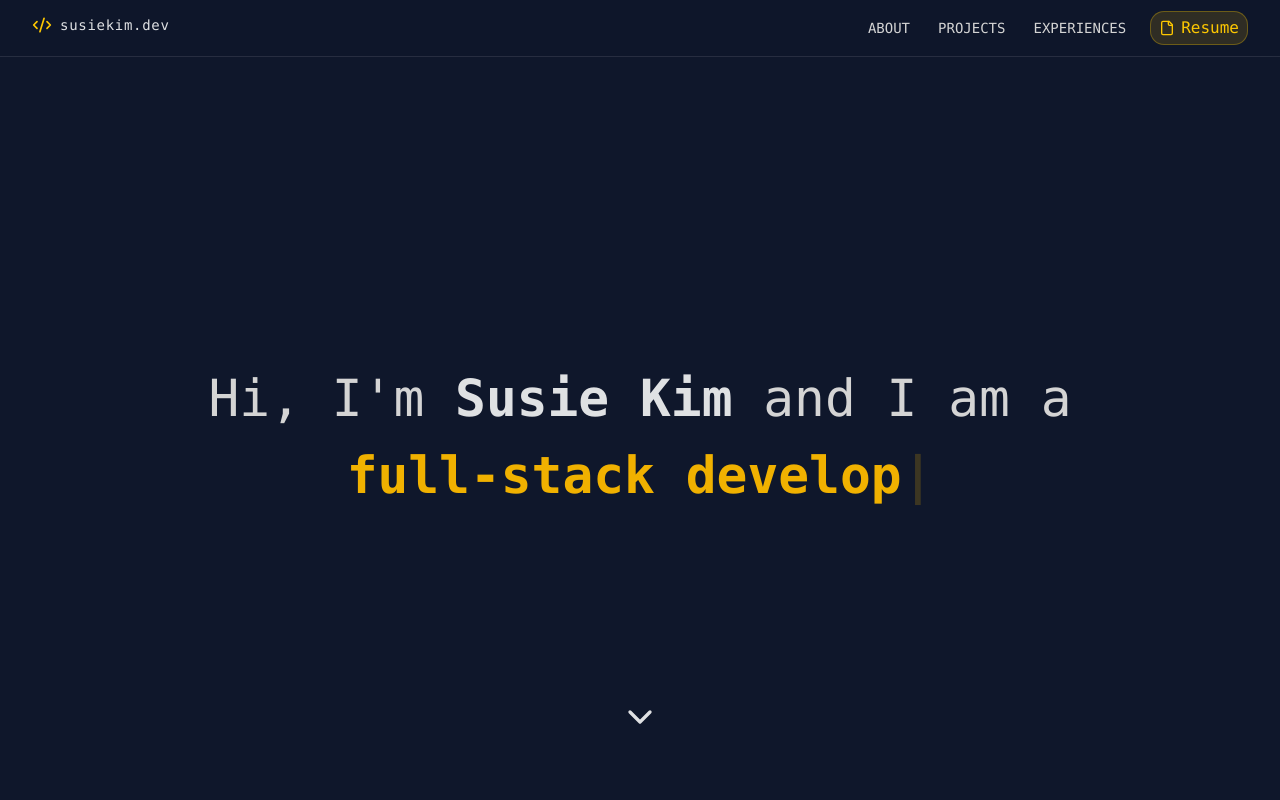
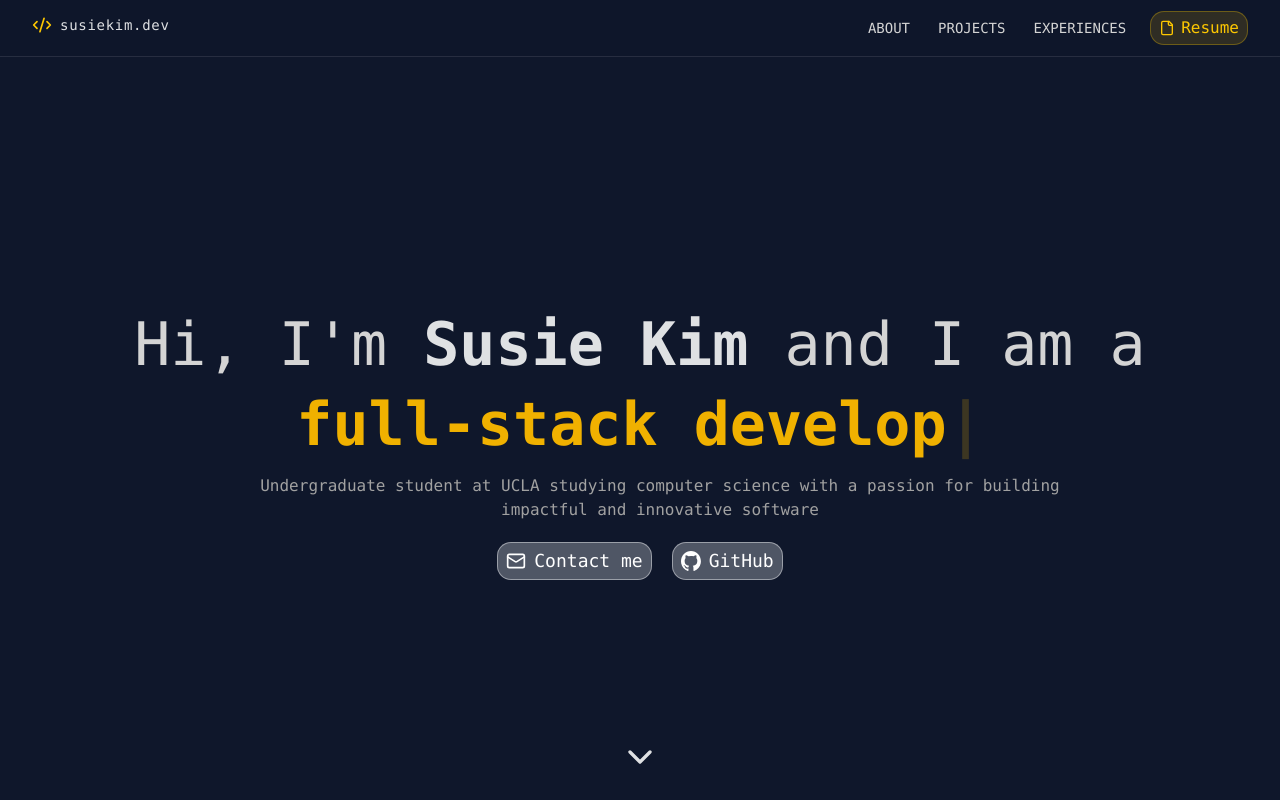
Before and after one commit to susiekim101/susiekim101.github.io, a React (Vite) app: page / in a window 1280 px wide. Shown: the top 800 px of the page. Built offline with nearby package versions, Linux system fonts and the light colour scheme.

Commit message:
add details to home page

```diff
--- a/src/components/sections/Home.tsx
+++ b/src/components/sections/Home.tsx
@@ -1,7 +1,7 @@
 import { motion, useScroll, useTransform } from "framer-motion";
 import { useRef} from "react";
 import Typewriter from "typewriter-effect";
-import { ChevronDown } from 'lucide-react';
+import { ChevronDown, Mail } from 'lucide-react';
 
 
 const Home = () => {
@@ -27,8 +27,9 @@ const Home = () => {
             <div className="text-center">
                 <motion.h1
                     style={{opacity: titleOpacity}}
-                    className="text-[4vw]"
+                    className="text-6xl"
                 >
+                    <div className="m-5">
                         <span className="text-neutral-300">
                             Hi, I&apos;m{" "}
                         </span>
@@ -38,6 +39,7 @@ const Home = () => {
                         <span className="text-neutral-300">
                             and I am a
                         </span>
+                    </div>
 
                     <span className="text-yellow-500 font-bold">
                         <Typewriter
@@ -54,10 +56,37 @@ const Home = () => {
                             }}
                         />
                     </span>
+
+                    <div className="flex w-full justify-center items-center text-base text-neutral-400 m-5">
+                        <h1 className="w-[75%] text-center">Undergraduate student at UCLA studying computer science with a passion for building impactful and innovative software</h1>
+                    </div>
+
+                    <div className="flex justify-center items-center gap-5">
+                        <a href="#contact"
+                            className="flex items-center hidden text-lg sm:inline-flex gap-2 px-2 py-1 rounded-xl
+                                        bg-gray-200/30 text-white hover:text-white hover:bg-gray-200/40
+                                        border border-gray-200/50 transition-colors"
+                        >
+                            <Mail className="w-5 h-5"/>
+                            <span>Contact me</span>
+                        </a>
+
+                        <a href="https://github.com/susiekim101"
+                            className="flex items-center hidden text-lg sm:inline-flex gap-2 px-2 py-1 rounded-xl
+                                        bg-gray-200/30 text-white hover:text-white hover:bg-gray-200/40
+                                        border border-gray-200/50 transition-colors"
+                            target="_blank"
+                            rel="noreferrer"
+
+                        >
+                            <img src="../../../public/github.svg" className="w-5 h-5"/>
+                            <span>GitHub</span>
+                        </a>
+                    </div>
                 </motion.h1>
             </div>
 
-            <a href="#about" className="absolute bottom-20">
+            <a href="#about" className="absolute bottom-10">
                     <ChevronDown className="h-10 w-10"/>
             </a>
 
```
Also changed, not shown: public/github.svg (added). Lines whose indentation alone changed are shown as unchanged.
